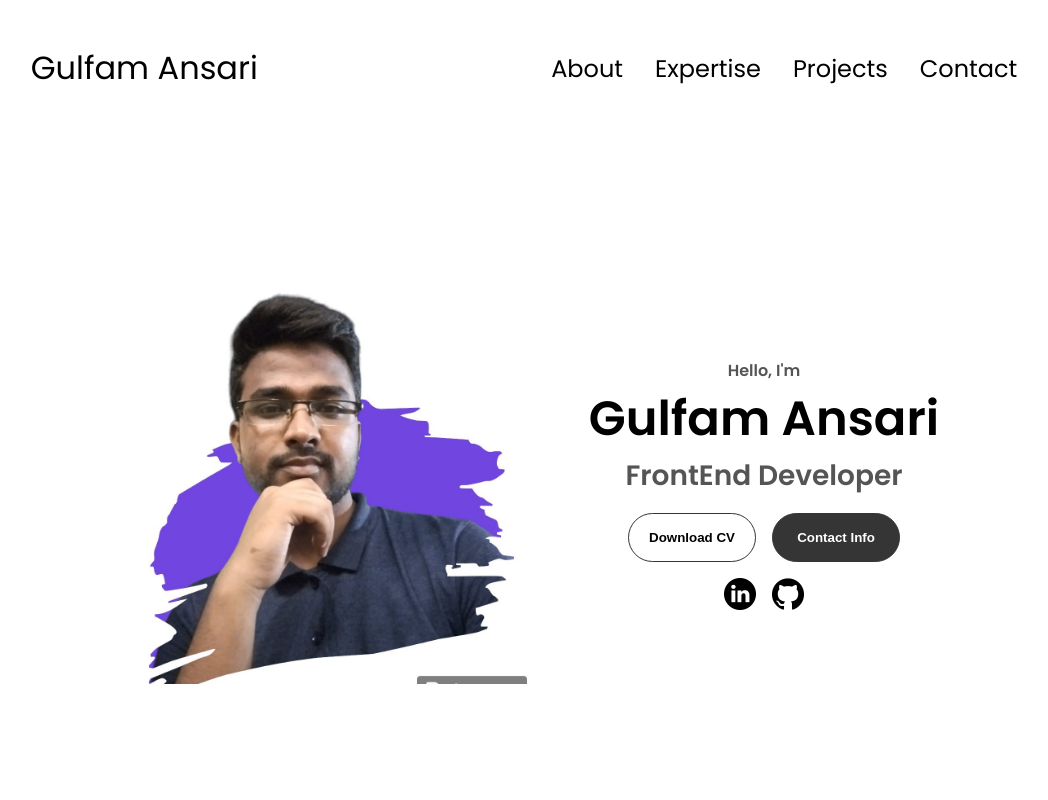
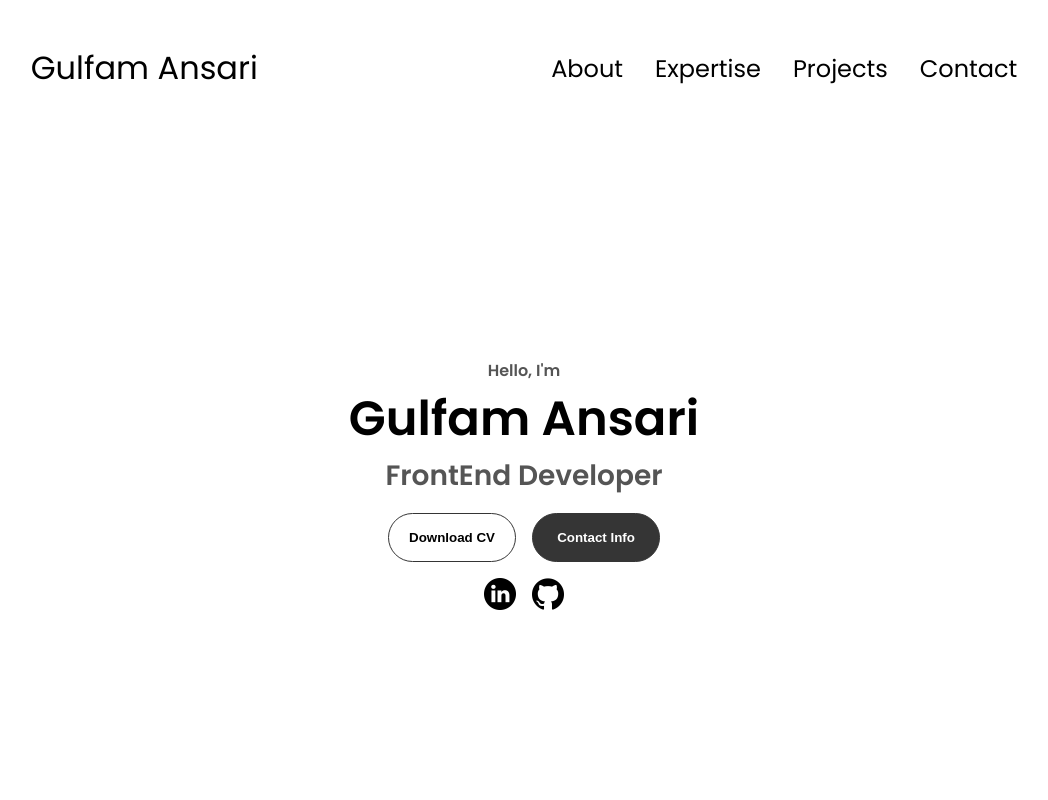
Before and after one commit to GulfamAnsari63/Portfolio, a plain HTML site: page index.html in a window 1280 px wide. Shown: the top 800 px of the page, without its empty margins (116-1164 px from the left). Drawn offline with Linux system fonts and the light colour scheme.

Commit message:
Update index.html

```diff
--- a/index.html
+++ b/index.html
@@ -37,9 +37,6 @@
       </div>
     </nav>
     <section id="profile">
-      <div class="section__pic-container">
-        <img src="./assets/profile-pic.jpg" alt="John Doe profile picture" />
-      </div>
       <div class="section__text">
         <p class="section__text__p1">Hello, I'm</p>
         <h1 class="title">Gulfam Ansari</h1>
```
